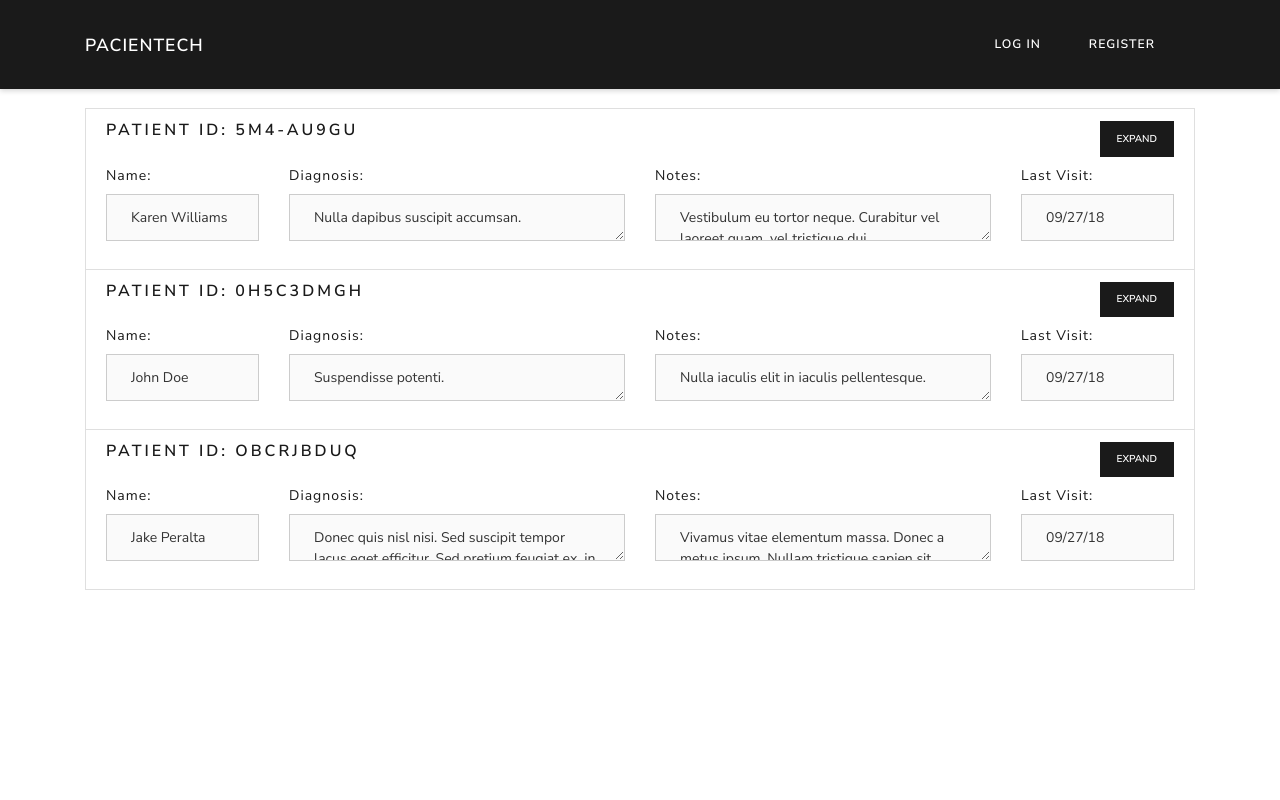
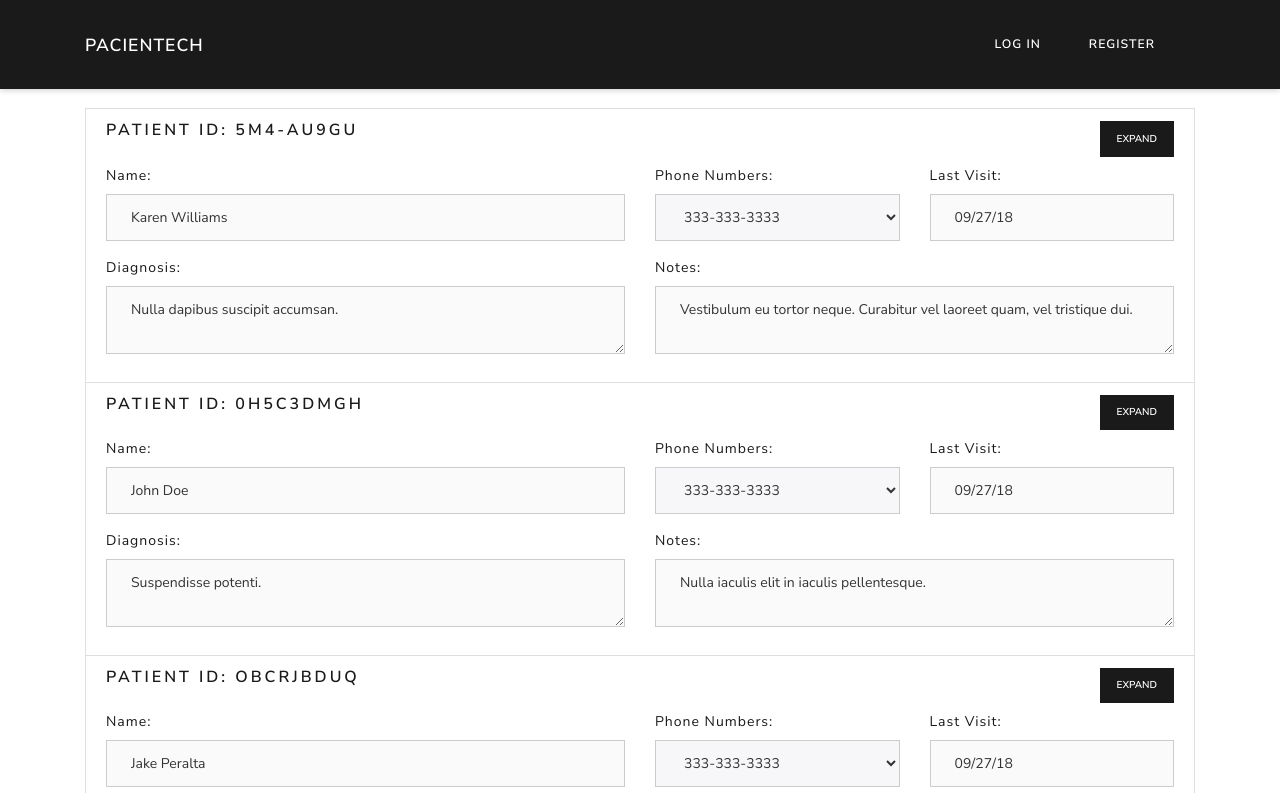
Before and after one commit to vzhny/pacientech, a React app: page / in a window 1280 px wide. Built offline with nearby package versions, Linux system fonts and the light colour scheme.

Commit message:
Moved around parts of the patient information form in patient list item | 02/23

```diff
--- a/src/components/PatientListItem/PatientListItem.js
+++ b/src/components/PatientListItem/PatientListItem.js
@@ -29,6 +29,7 @@ const PatientListItem = ({ patient }) => {
     diagnosis,
     notes,
     sessions,
+    totalNumberOfSessions,
     lastVisit,
   } = patient;
 
@@ -99,28 +100,6 @@ const PatientListItem = ({ patient }) => {
               <Label for="name">Name:</Label>
               <Input disabled className={inputBorder} name="name" type="text" value={name} />
             </Col>
-            <Col lg="6">
-              <Label for="address">Address:</Label>
-              <Input
-                className={inputBorder}
-                disabled={!editable}
-                name="address"
-                type="text"
-                value={address}
-              />
-            </Col>
-          </FormGroup>
-          <FormGroup row>
-            <Col lg="6">
-              <Label for="email">Email:</Label>
-              <Input
-                className={inputBorder}
-                disabled={!editable}
-                name="email"
-                type="email"
-                value={email}
-              />
-            </Col>
             <Col lg="3">
               <Label for="phoneNumbers">Phone Numbers:</Label>
               <Input className={inputBorder} name="phoneNumbers" type="select">
@@ -142,16 +121,27 @@ const PatientListItem = ({ patient }) => {
           </FormGroup>
           <FormGroup row>
             <Col lg="6">
-              <Label for="reason">Reason(s) For Visit:</Label>
+              <Label for="address">Address:</Label>
               <Input
                 className={inputBorder}
                 disabled={!editable}
-                name="reason"
-                rows="3"
-                type="textarea"
-                value={reason}
+                name="address"
+                type="text"
+                value={address}
               />
             </Col>
+            <Col lg="6">
+              <Label for="email">Email:</Label>
+              <Input
+                className={inputBorder}
+                disabled={!editable}
+                name="email"
+                type="email"
+                value={email}
+              />
+            </Col>
+          </FormGroup>
+          <FormGroup row>
             <Col lg="6">
               <Label for="diagnosis">Diagnosis:</Label>
               <Input
@@ -163,6 +153,17 @@ const PatientListItem = ({ patient }) => {
                 value={diagnosis}
               />
             </Col>
+            <Col lg="6">
+              <Label for="reason">Reason(s) For Visit:</Label>
+              <Input
+                className={inputBorder}
+                disabled={!editable}
+                name="reason"
+                rows="3"
+                type="textarea"
+                value={reason}
+              />
+            </Col>
           </FormGroup>
           <FormGroup row>
             <Col>
@@ -171,7 +172,7 @@ const PatientListItem = ({ patient }) => {
                 className={inputBorder}
                 disabled={!editable}
                 name="notes"
-                rows="4"
+                rows="6"
                 type="textarea"
                 value={notes}
               />
@@ -203,9 +204,10 @@ const PatientListItem = ({ patient }) => {
       </ListGroupItemHeading>
       <Form>
         <FormGroup row>
-          <Col lg="2">
+          <Col lg="6">
             <Label for="name">Name:</Label>
             <Input
+              readOnly
               className={inputBorder}
               disabled={!editable}
               name="name"
@@ -213,29 +215,15 @@ const PatientListItem = ({ patient }) => {
               value={name}
             />
           </Col>
-          <Col lg="4">
-            <Label for="diagnosis">Diagnosis:</Label>
-            <Input
-              className={inputBorder}
-              disabled={!editable}
-              name="diagnosis"
-              rows="1"
-              type="textarea"
-              value={diagnosis}
-            />
+          <Col lg="3">
+            <Label for="phoneNumbers">Phone Numbers:</Label>
+            <Input className={inputBorder} name="phoneNumbers" type="select">
+              {phoneNumbers.map(({ _id, type, number }) => (
+                <option key={type}>{number}</option>
+              ))}
+            </Input>
           </Col>
-          <Col lg="4">
-            <Label for="notes">Notes:</Label>
-            <Input
-              className={inputBorder}
-              disabled={!editable}
-              name="notes"
-              rows="1"
-              type="textarea"
-              value={notes}
-            />
-          </Col>
-          <Col lg="2">
+          <Col lg="3">
             <Label for="lastVisit">Last Visit:</Label>
             <Input
               className={inputBorder}
@@ -243,6 +231,30 @@ const PatientListItem = ({ patient }) => {
               name="lastVisit"
               type="text"
               value={lastVisit}
+            />
+          </Col>
+        </FormGroup>
+        <FormGroup row>
+          <Col lg="6">
+            <Label for="diagnosis">Diagnosis:</Label>
+            <Input
+              className={inputBorder}
+              disabled={!editable}
+              name="diagnosis"
+              rows="2"
+              type="textarea"
+              value={diagnosis}
+            />
+          </Col>
+          <Col lg="6">
+            <Label for="notes">Notes:</Label>
+            <Input
+              className={inputBorder}
+              disabled={!editable}
+              name="notes"
+              rows="2"
+              type="textarea"
+              value={notes}
             />
           </Col>
         </FormGroup>
@@ -280,7 +292,7 @@ PatientListItem.propTypes = {
         notes: PropTypes.string.isRequired,
       })
     ).isRequired,
-    createdBy: PropTypes.object,
+    createdBy: PropTypes.string,
     __v: PropTypes.number,
   }).isRequired,
 };
```
